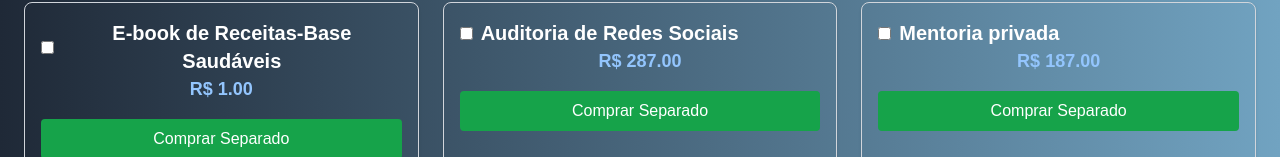
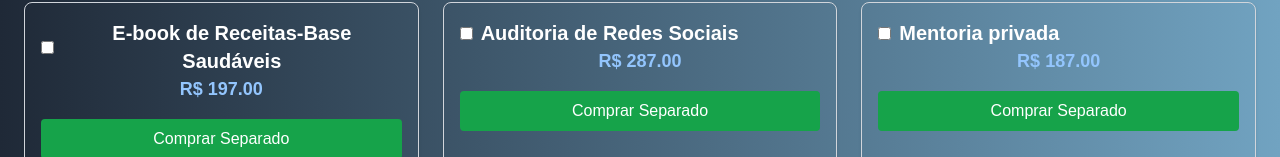
Before and after one commit to dlucioyauh/ionkod-website, a Next.js app: page /servicos/consultorias/pacotes in a window 1280 px wide. Shown: the part 795-952 px from the top of the page. Built offline with nearby package versions, Linux system fonts and the light colour scheme.

Commit message:
Atualizando preço

```diff
--- a/src/app/servicos/consultorias/pacotes/page.tsx
+++ b/src/app/servicos/consultorias/pacotes/page.tsx
@@ -54,7 +54,7 @@ const ServiceOptions = () => {
   ];
 
   const optionalExtras = [
-    { name: "E-book de Receitas-Base Saudáveis", price: 100 }, // R$ 197 em centavos
+    { name: "E-book de Receitas-Base Saudáveis", price: 19700 }, // R$ 197 em centavos
     { name: "Auditoria de Redes Sociais", price: 28700 }, // R$ 287 em centavos
     { name: "Mentoria privada", price: 18700 }, // R$ 187 em centavos
   ];
```
